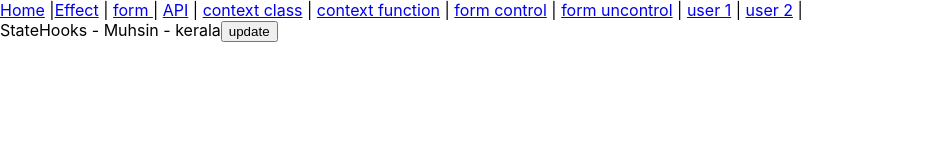
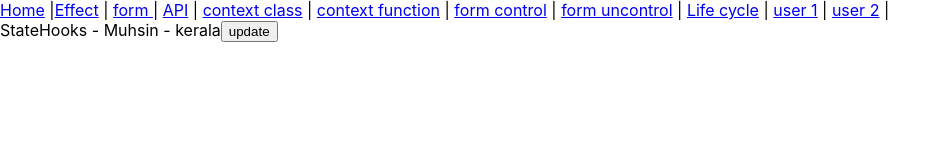
Before and after one commit to paravathmuhsin/react-basics, a React (Create React App) app: page / in a window 1280 px wide. Shown: the top 160 px of the page, without its empty margins (0-950 px from the left). Built offline with nearby package versions, Linux system fonts and the light colour scheme.

Commit message:
componentWillUnmount

```diff
--- a/src/App.js
+++ b/src/App.js
@@ -5,7 +5,6 @@ import ClassComp from "./ClassComp";
 import EventClass from "./EventClass";
 import Events from "./Events";
 import FuncComp from "./FuncComp";
-import LifeCycle from "./LifeCycle";
 import PropsClass from "./PropsClass";
 import PropsFunc from "./PropsFunc";
 import State from "./State";
@@ -22,6 +21,7 @@ const FormParent = React.lazy(() => import("./FormParent"));
 const Effect = React.lazy(() => import("./Effect"));
 const StateHooks = React.lazy(() => import("./StateHooks"));
 const API = React.lazy(() => import("./API"));
+const LifeCycle = React.lazy(() => import("./LifeCycle"));
 
 function App() {
   return (
@@ -35,6 +35,7 @@ function App() {
           <Link to="context/func">context function</Link> |{" "}
           <Link to="form/control">form control</Link> |{" "}
           <Link to="form/uncontrol">form uncontrol</Link> |{" "}
+          <Link to="life-cycle">Life cycle</Link> |{" "}
           <Link to="user/1">user 1</Link> | <Link to="user/2">user 2</Link> |{" "}
         </nav>
         <Suspense fallback={<div>Loading...</div>}>
@@ -42,6 +43,7 @@ function App() {
             <Route path="/" element={<StateHooks />} />
             <Route path="/effect" element={<Effect />} />
             <Route path="/api" element={<API />} />
+            <Route path="/life-cycle" element={<LifeCycle />} />
             <Route path="/form" element={<FormParent />}>
               <Route index element={<h4>Welcome to form</h4>} />
               <Route path="control" element={<FormControl />} />
```
